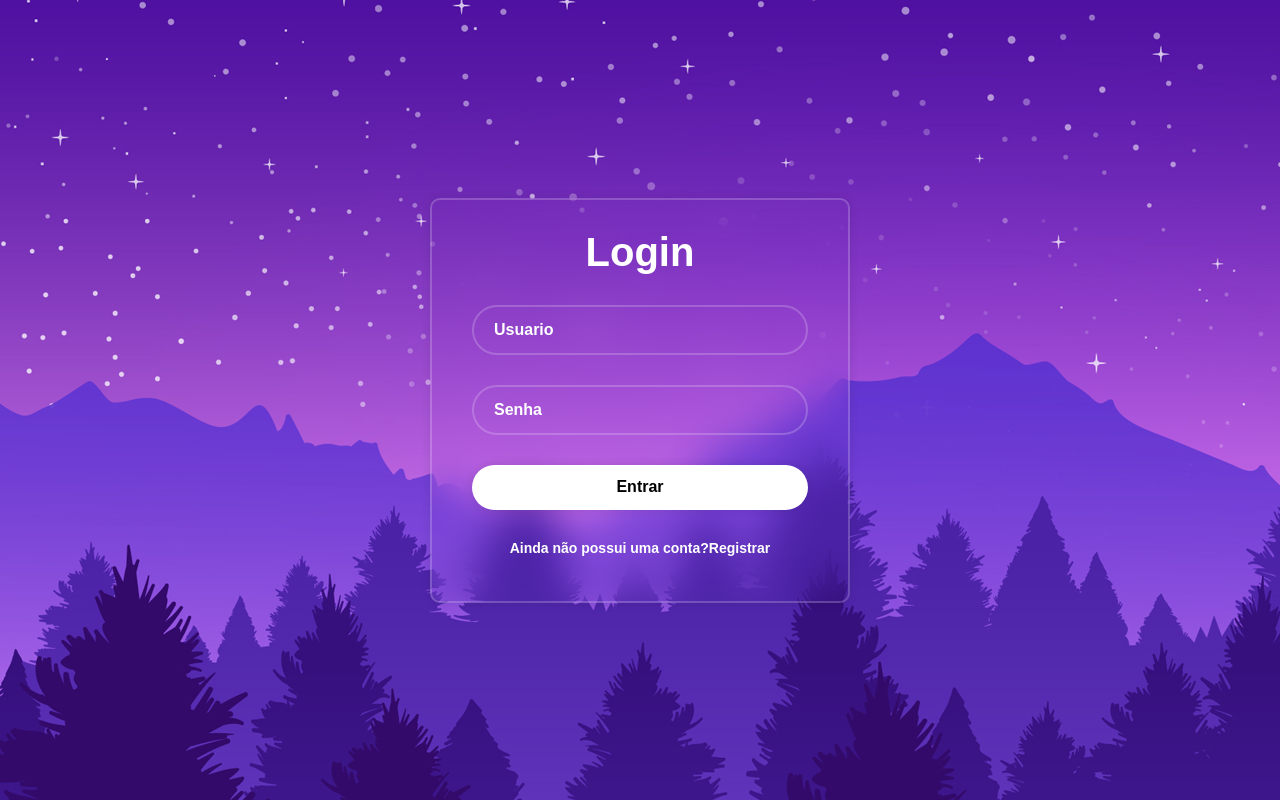
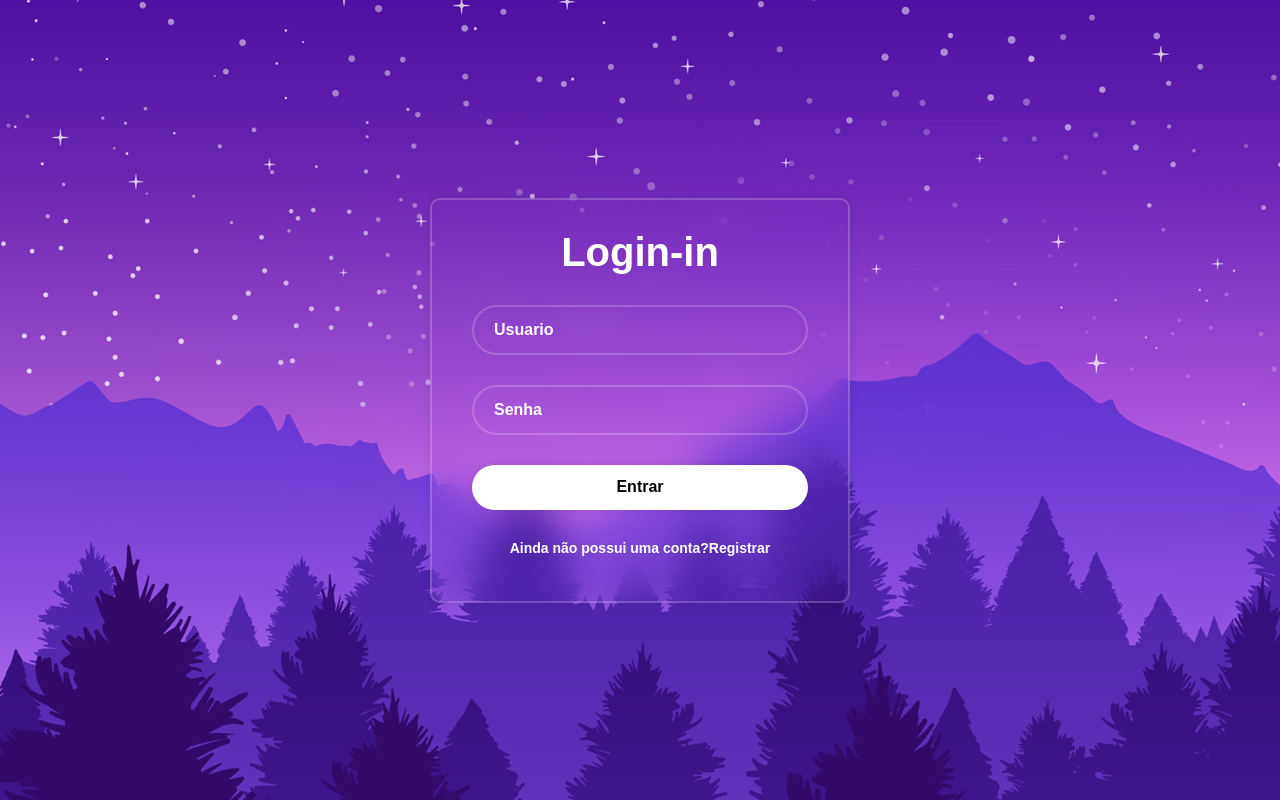
Before and after one commit to ArthurRocha7/Squarthy-Chat, a plain HTML site: page index.html in a window 1280 px wide. Drawn offline with Linux system fonts and the light colour scheme.

Commit message:
modificação do  h1

```diff
--- a/index.html
+++ b/index.html
@@ -10,7 +10,7 @@
 <body>
         <div class="menu">
             <form action="">
-                <h1 >Login</h1>
+                <h1 >Login-in</h1>
                 <div class="input-box">
                     <input type="text" class="input" placeholder="Usuario" required>
                 </div>
```
